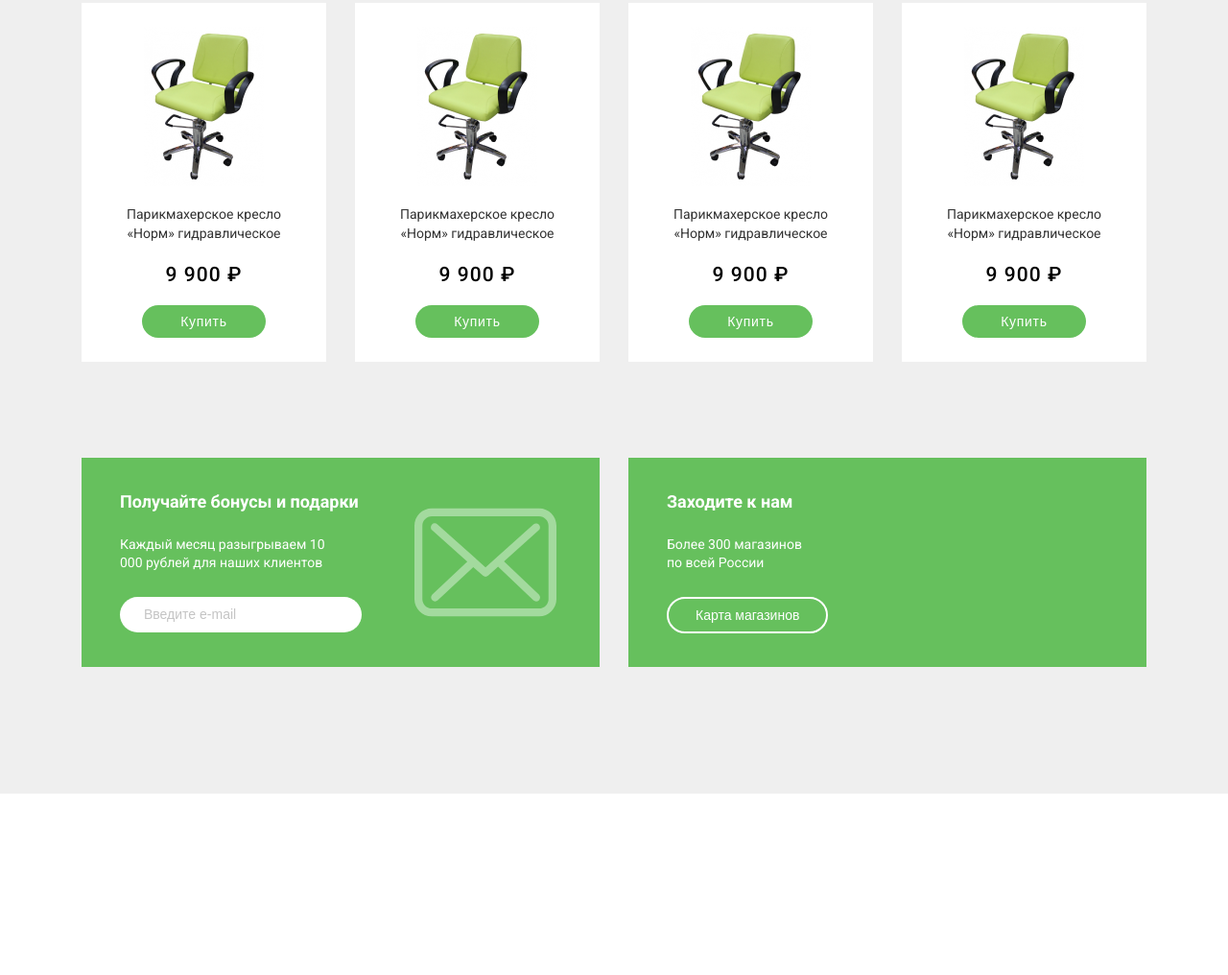
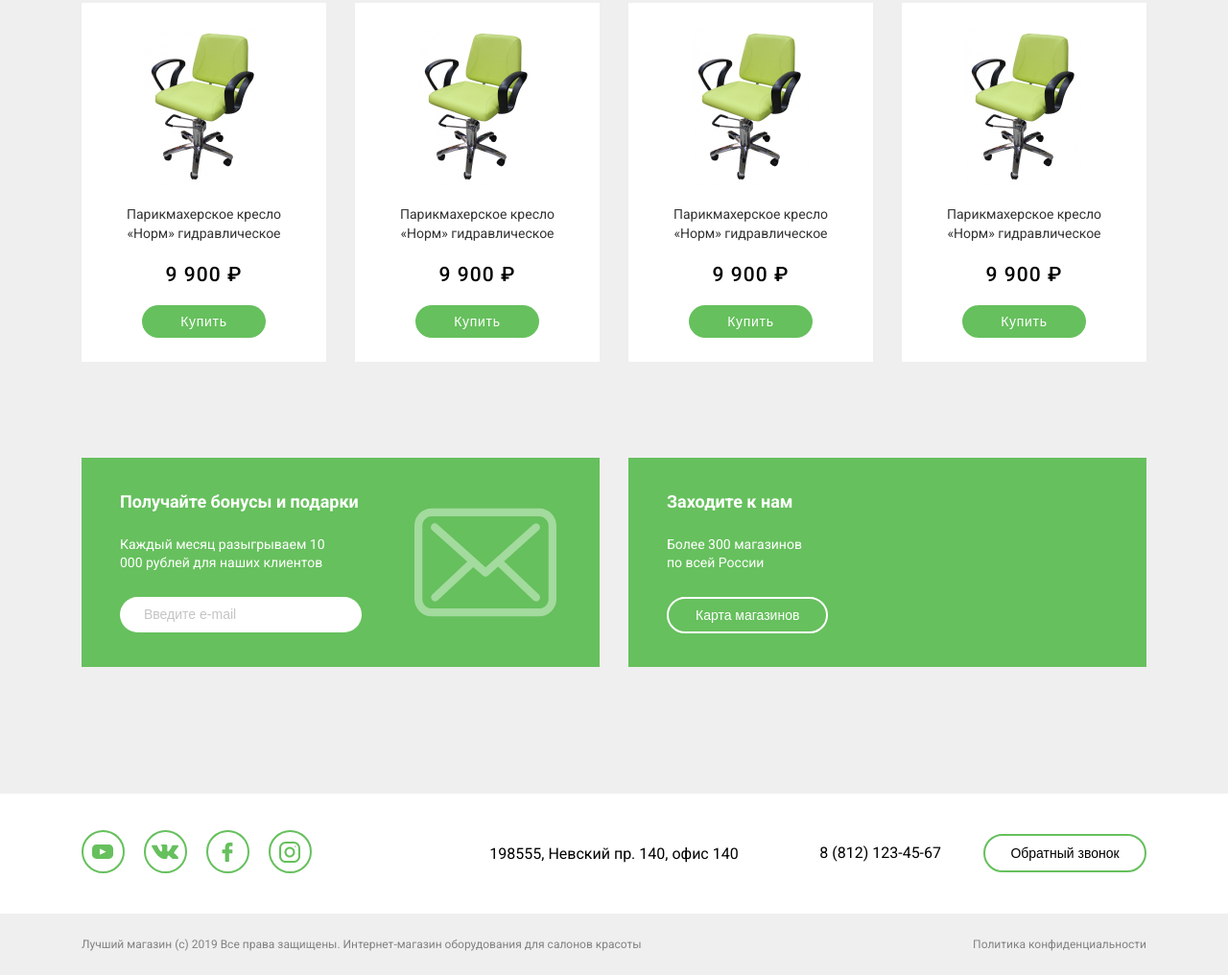
Before and after one commit to mrakas1993/Beauty, a plain HTML site: page index.html in a window 1280 px wide. Shown: the part 1019-2035 px from the top of the page at 96% size. Before the commit the page ends 1846 px from the top, so only its background shows below. Drawn offline with Linux system fonts and the light colour scheme.

Commit message:
last comm

```diff
--- a/index.html
+++ b/index.html
@@ -112,6 +112,32 @@
             </div>
         </div>
     </section>
-    <footer></footer>
+    <footer>
+        <div class="footer-top">
+            <div class="container">
+                <div class="top">
+                    <ul class="footer-soc">
+                        <li><a href="#"><img src="img/yt.svg" alt="yt"></a></li>
+                        <li><a href="#"><img src="img/vk.svg" alt="vk"></a></li>
+                        <li><a href="#"><img src="img/fb.svg" alt="fb"></a></li>
+                        <li><a href="#"><img src="img/inst.svg" alt="inst"></a></li>
+                    </ul>
+                    <p>198555, Невский пр. 140, офис 140</p>
+                    <div class="phone">
+                        <a href="tel:88121234567" class="tel">8 (812) 123-45-67</a>
+                        <button class="recall">Обратный звонок</button>
+                    </div>
+                </div>
+            </div>
+        </div>
+        <div class="footer-bottom">
+            <div class="container">
+                <div class="bottom">
+                    <p>Лучший магазин (с) 2019 Все права защищены. Интернет-магазин оборудования для салонов красоты</p>
+                    <a href="#">Политика конфиденциальности</a>
+                </div>
+            </div>
+        </div>
+    </footer>
 </body>
 </html>
--- a/style/style.css
+++ b/style/style.css
@@ -247,3 +247,45 @@ h1{
     font-size: 14px;
     color: #fff
 }
+.top{
+    padding-top: 38px;
+    padding-bottom: 38px;
+    display: flex;
+    justify-content: space-between;
+    align-items: center;
+    position: relative;
+}
+.footer-soc{
+    display: flex;
+}
+.footer-soc>li{
+    margin-right: 20px;
+}
+.footer-soc>li:last-child{
+    margin-right: 0;
+}
+.top>p{
+    position: absolute;
+    left:50%;
+    top:50%;
+    transform: translate(-50%,-50%);
+}
+.footer-bottom{
+    background: #EFEFEF;
+    padding-top: 25px;
+    padding-bottom: 25px;
+}
+.bottom{
+    display: flex;
+    justify-content: space-between;
+}
+.bottom>p{
+    font-weight: 400;
+    font-size: 12px;
+    color: #828282;
+}
+.bottom>a{
+    font-weight: 400;
+    font-size: 12px;
+    color: #828282;
+}
```
Also changed, not shown: img/fb.svg (added), img/inst.svg (added), img/vk.svg (added), img/yt.svg (added).
